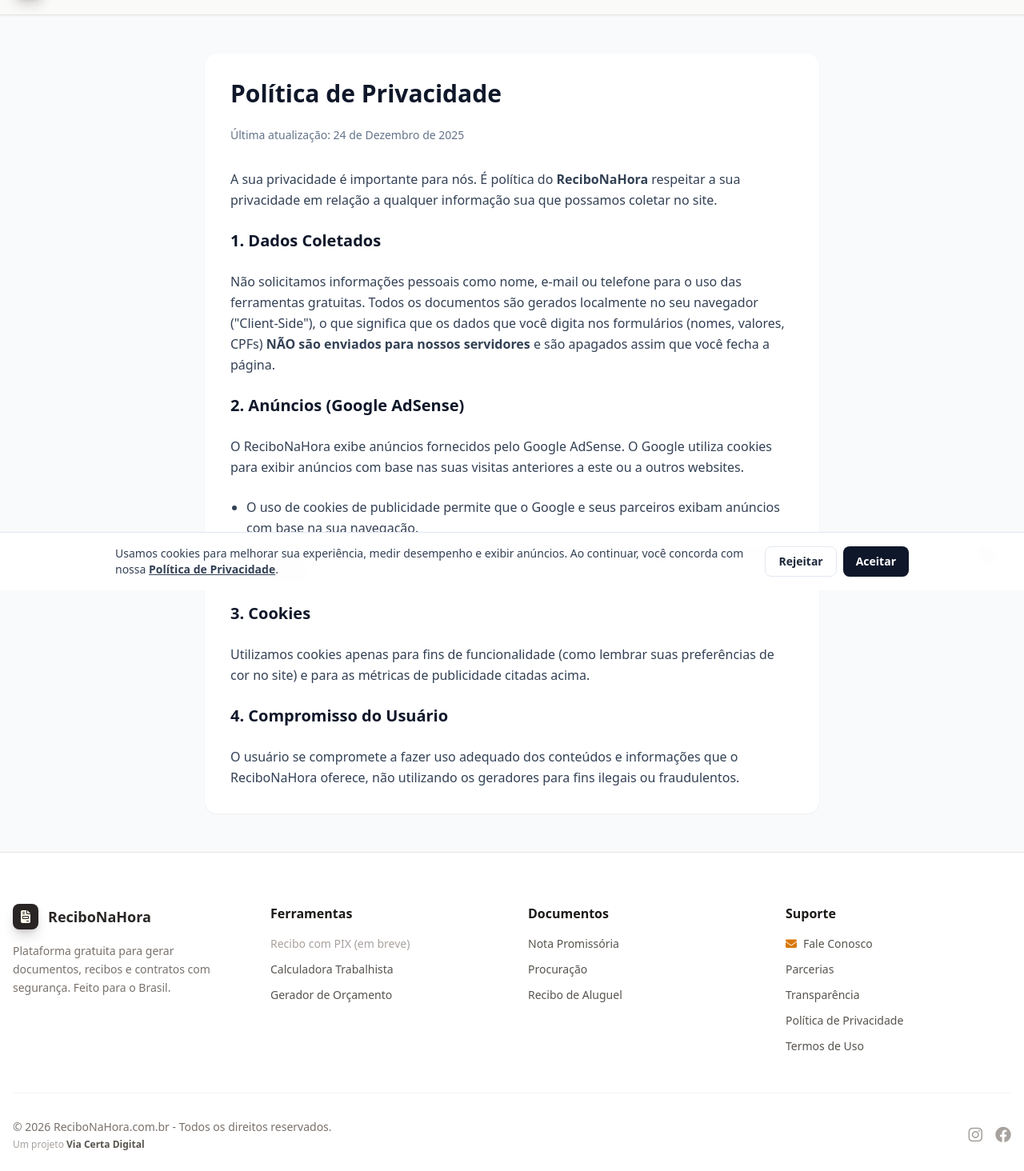
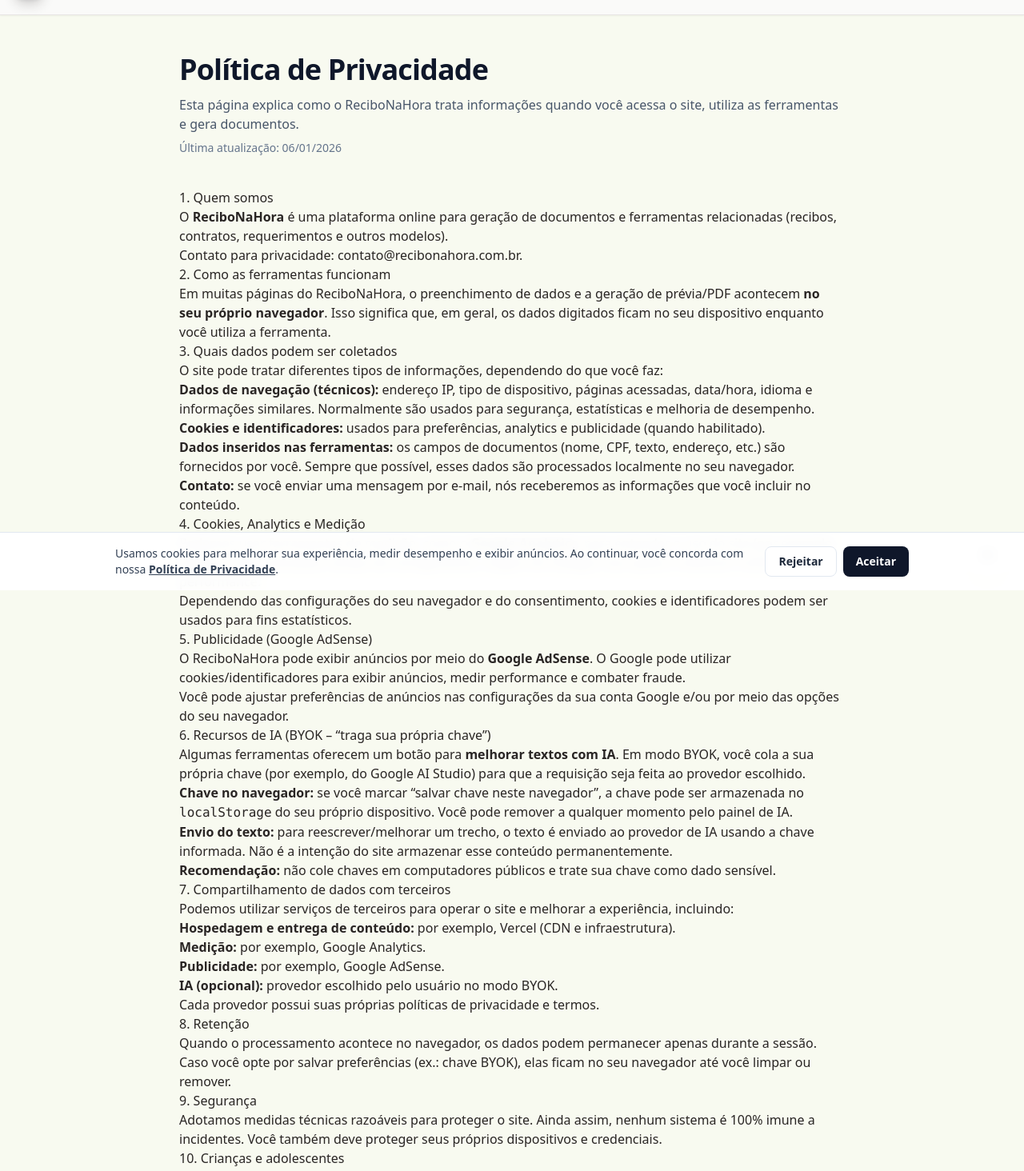
Before and after one commit to flaviomelo2213/recibo-na-hora, a Next.js app: page /politica-privacidade in a window 1280 px wide. Shown: the part 62-1526 px from the top of the page at 80% size. Built offline with nearby package versions, Linux system fonts and the light colour scheme.

Commit message:
docs(legal): politica de privacidade (conteudo completo)

```diff
--- a/app/politica-privacidade/page.tsx
+++ b/app/politica-privacidade/page.tsx
@@ -1,32 +1,200 @@
-import React from 'react';
+// app/politica-privacidade/page.tsx
+import type { Metadata } from "next";
+import Link from "next/link";
 
-export default function PoliticaPrivacidade() {
+export const metadata: Metadata = {
+  title: "Política de Privacidade | ReciboNaHora",
+  description:
+    "Entenda como o ReciboNaHora trata dados, cookies, anúncios e integrações (Google Analytics/AdSense) ao gerar documentos e ferramentas online.",
+  alternates: {
+    canonical: "/politica-privacidade",
+  },
+};
+
+const LAST_UPDATED = "06/01/2026";
+
+export default function PoliticaPrivacidadePage() {
   return (
-    <main className="min-h-screen bg-slate-50 py-12 px-4">
-      <div className="container mx-auto max-w-3xl bg-white p-8 rounded-2xl shadow-sm">
-        <h1 className="text-3xl font-bold mb-6 text-slate-900">Política de Privacidade</h1>
-        <p className="text-sm text-slate-500 mb-8">Última atualização: 24 de Dezembro de 2025</p>
+    <main className="bg-[#F8FAF0]">
+      <section className="mx-auto w-full max-w-4xl px-4 sm:px-6 lg:px-8 pt-12 pb-16">
+        <header className="mb-10">
+          <h1 className="text-3xl sm:text-4xl font-semibold tracking-tight text-slate-900">
+            Política de Privacidade
+          </h1>
+          <p className="mt-3 text-slate-600">
+            Esta página explica como o ReciboNaHora trata informações quando você acessa o site,
+            utiliza as ferramentas e gera documentos.
+          </p>
+          <p className="mt-2 text-sm text-slate-500">
+            Última atualização: <span className="font-medium">{LAST_UPDATED}</span>
+          </p>
+        </header>
 
-        <div className="space-y-6 text-slate-700 leading-relaxed">
-          <p>A sua privacidade é importante para nós. É política do <strong>ReciboNaHora</strong> respeitar a sua privacidade em relação a qualquer informação sua que possamos coletar no site.</p>
+        <article className="prose prose-slate max-w-none prose-headings:scroll-mt-24">
+          <h2>1. Quem somos</h2>
+          <p>
+            O <strong>ReciboNaHora</strong> é uma plataforma online para geração de documentos e
+            ferramentas relacionadas (recibos, contratos, requerimentos e outros modelos).
+          </p>
+          <p>
+            Contato para privacidade:{" "}
+            <a href="mailto:contato@recibonahora.com.br">contato@recibonahora.com.br</a>.
+          </p>
 
-          <h2 className="text-xl font-bold text-slate-900 mt-4">1. Dados Coletados</h2>
-          <p>Não solicitamos informações pessoais como nome, e-mail ou telefone para o uso das ferramentas gratuitas. Todos os documentos são gerados localmente no seu navegador ("Client-Side"), o que significa que os dados que você digita nos formulários (nomes, valores, CPFs) <strong>NÃO são enviados para nossos servidores</strong> e são apagados assim que você fecha a página.</p>
+          <h2>2. Como as ferramentas funcionam</h2>
+          <p>
+            Em muitas páginas do ReciboNaHora, o preenchimento de dados e a geração de prévia/PDF
+            acontecem <strong>no seu próprio navegador</strong>. Isso significa que, em geral, os
+            dados digitados ficam no seu dispositivo enquanto você utiliza a ferramenta.
+          </p>
 
-          <h2 className="text-xl font-bold text-slate-900 mt-4">2. Anúncios (Google AdSense)</h2>
-          <p>O ReciboNaHora exibe anúncios fornecidos pelo Google AdSense. O Google utiliza cookies para exibir anúncios com base nas suas visitas anteriores a este ou a outros websites.</p>
-          <ul className="list-disc pl-5 mt-2 space-y-1">
-            <li>O uso de cookies de publicidade permite que o Google e seus parceiros exibam anúncios com base na sua navegação.</li>
-            <li>Você pode desativar a publicidade personalizada acessando as Configurações de Anúncios do Google.</li>
+          <h2>3. Quais dados podem ser coletados</h2>
+          <p>
+            O site pode tratar diferentes tipos de informações, dependendo do que você faz:
+          </p>
+          <ul>
+            <li>
+              <strong>Dados de navegação (técnicos):</strong> endereço IP, tipo de dispositivo,
+              páginas acessadas, data/hora, idioma e informações similares. Normalmente são usados
+              para segurança, estatísticas e melhoria de desempenho.
+            </li>
+            <li>
+              <strong>Cookies e identificadores:</strong> usados para preferências, analytics e
+              publicidade (quando habilitado).
+            </li>
+            <li>
+              <strong>Dados inseridos nas ferramentas:</strong> os campos de documentos (nome, CPF,
+              texto, endereço, etc.) são fornecidos por você. Sempre que possível, esses dados são
+              processados localmente no seu navegador.
+            </li>
+            <li>
+              <strong>Contato:</strong> se você enviar uma mensagem por e-mail, nós receberemos as
+              informações que você incluir no conteúdo.
+            </li>
           </ul>
 
-          <h2 className="text-xl font-bold text-slate-900 mt-4">3. Cookies</h2>
-          <p>Utilizamos cookies apenas para fins de funcionalidade (como lembrar suas preferências de cor no site) e para as métricas de publicidade citadas acima.</p>
+          <h2>4. Cookies, Analytics e Medição</h2>
+          <p>
+            Podemos usar ferramentas de medição, como o <strong>Google Analytics</strong>, para
+            entender o uso do site (por exemplo: páginas mais acessadas, tempo de carregamento,
+            origem do tráfego). Isso ajuda a melhorar conteúdo e performance.
+          </p>
+          <p>
+            Dependendo das configurações do seu navegador e do consentimento, cookies e
+            identificadores podem ser usados para fins estatísticos.
+          </p>
 
-          <h2 className="text-xl font-bold text-slate-900 mt-4">4. Compromisso do Usuário</h2>
-          <p>O usuário se compromete a fazer uso adequado dos conteúdos e informações que o ReciboNaHora oferece, não utilizando os geradores para fins ilegais ou fraudulentos.</p>
-        </div>
-      </div>
+          <h2>5. Publicidade (Google AdSense)</h2>
+          <p>
+            O ReciboNaHora pode exibir anúncios por meio do <strong>Google AdSense</strong>. O
+            Google pode utilizar cookies/identificadores para exibir anúncios, medir performance e
+            combater fraude.
+          </p>
+          <p>
+            Você pode ajustar preferências de anúncios nas configurações da sua conta Google e/ou
+            por meio das opções do seu navegador.
+          </p>
+
+          <h2>6. Recursos de IA (BYOK – “traga sua própria chave”)</h2>
+          <p>
+            Algumas ferramentas oferecem um botão para <strong>melhorar textos com IA</strong>. Em
+            modo BYOK, você cola a sua própria chave (por exemplo, do Google AI Studio) para que a
+            requisição seja feita ao provedor escolhido.
+          </p>
+          <ul>
+            <li>
+              <strong>Chave no navegador:</strong> se você marcar “salvar chave neste navegador”, a
+              chave pode ser armazenada no <code>localStorage</code> do seu próprio dispositivo.
+              Você pode remover a qualquer momento pelo painel de IA.
+            </li>
+            <li>
+              <strong>Envio do texto:</strong> para reescrever/melhorar um trecho, o texto é enviado
+              ao provedor de IA usando a chave informada. Não é a intenção do site armazenar esse
+              conteúdo permanentemente.
+            </li>
+            <li>
+              <strong>Recomendação:</strong> não cole chaves em computadores públicos e trate sua
+              chave como dado sensível.
+            </li>
+          </ul>
+
+          <h2>7. Compartilhamento de dados com terceiros</h2>
+          <p>
+            Podemos utilizar serviços de terceiros para operar o site e melhorar a experiência,
+            incluindo:
+          </p>
+          <ul>
+            <li>
+              <strong>Hospedagem e entrega de conteúdo:</strong> por exemplo, Vercel (CDN e
+              infraestrutura).
+            </li>
+            <li>
+              <strong>Medição:</strong> por exemplo, Google Analytics.
+            </li>
+            <li>
+              <strong>Publicidade:</strong> por exemplo, Google AdSense.
+            </li>
+            <li>
+              <strong>IA (opcional):</strong> provedor escolhido pelo usuário no modo BYOK.
+            </li>
+          </ul>
+          <p>
+            Cada provedor possui suas próprias políticas de privacidade e termos.
+          </p>
+
+          <h2>8. Retenção</h2>
+          <p>
+            Quando o processamento acontece no navegador, os dados podem permanecer apenas durante a
+            sessão. Caso você opte por salvar preferências (ex.: chave BYOK), elas ficam no seu
+            navegador até você limpar ou remover.
+          </p>
+
+          <h2>9. Segurança</h2>
+          <p>
+            Adotamos medidas técnicas razoáveis para proteger o site. Ainda assim, nenhum sistema é
+            100% imune a incidentes. Você também deve proteger seus próprios dispositivos e
+            credenciais.
+          </p>
+
+          <h2>10. Crianças e adolescentes</h2>
+          <p>
+            O site é voltado ao público geral. Se você é responsável legal e acredita que um menor
+            enviou dados pessoais indevidamente, entre em contato.
+          </p>
+
+          <h2>11. Alterações nesta política</h2>
+          <p>
+            Podemos atualizar esta Política de Privacidade para refletir melhorias do site e novas
+            funcionalidades. A data de “Última atualização” indica a versão mais recente.
+          </p>
+
+          <h2>12. Contato</h2>
+          <p>
+            Para dúvidas sobre privacidade ou solicitações relacionadas, escreva para{" "}
+            <a href="mailto:contato@recibonahora.com.br">contato@recibonahora.com.br</a>.
+          </p>
+
+          <hr />
+
+          <p className="text-sm text-slate-600">
+            Voltar para:{" "}
+            <Link href="/" className="font-medium text-indigo-700 hover:text-indigo-800">
+              Início
+            </Link>{" "}
+            •{" "}
+            <Link href="/termos-uso" className="font-medium text-indigo-700 hover:text-indigo-800">
+              Termos de Uso
+            </Link>{" "}
+            •{" "}
+            <Link
+              href="/como-ganhamos-dinheiro"
+              className="font-medium text-indigo-700 hover:text-indigo-800"
+            >
+              Transparência
+            </Link>
+          </p>
+        </article>
+      </section>
     </main>
   );
 }
```
